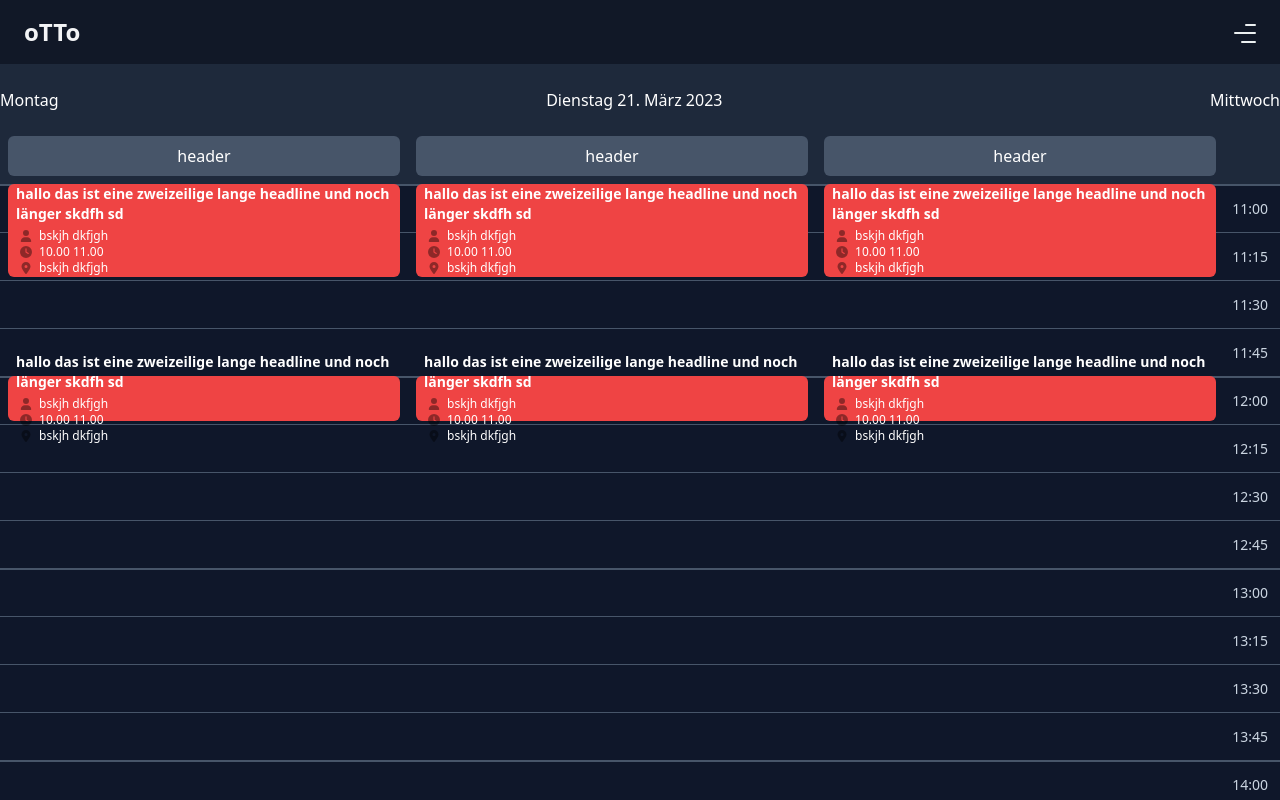
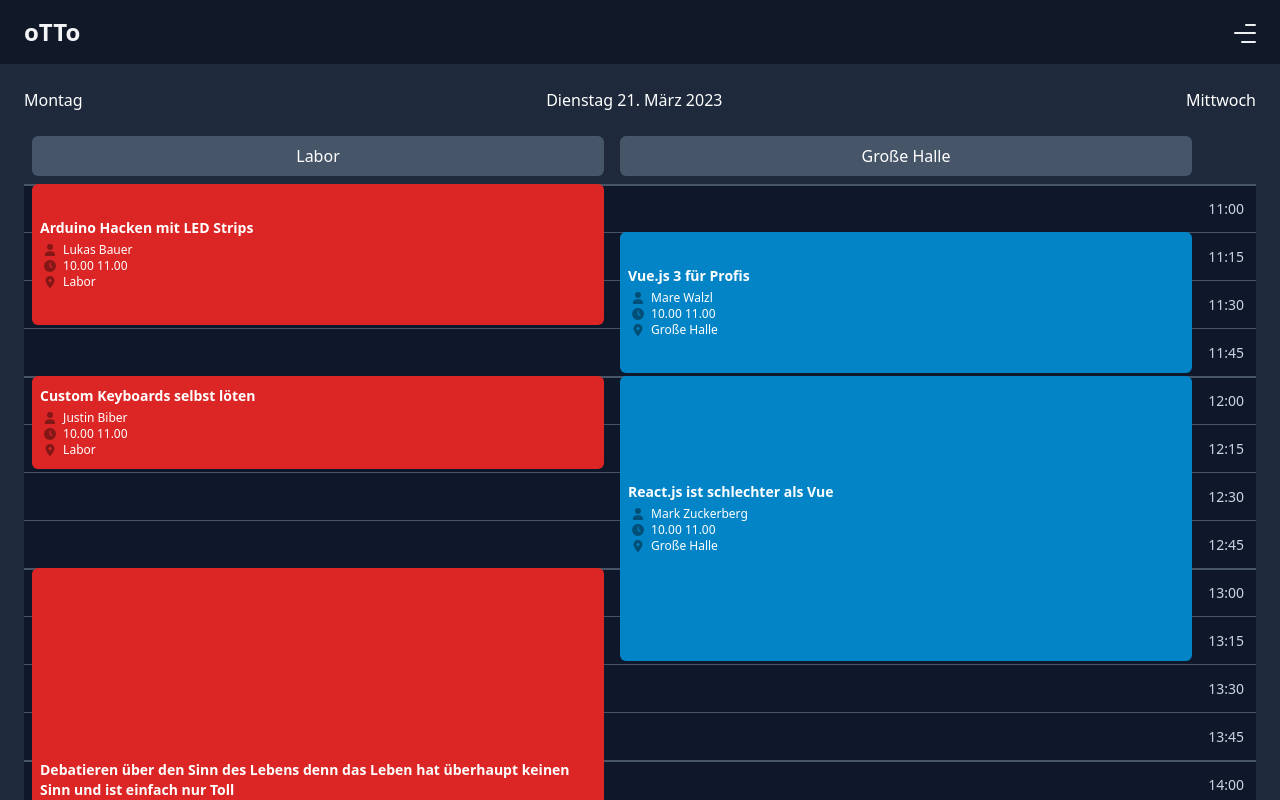
Before and after one commit to mayflower/oTTo, a Vue app in the folder packages/frontend/: page / in a window 1280 px wide. Shown: the top 800 px of the page. Built offline with nearby package versions, Linux system fonts and the light colour scheme.

Commit message:
restructure components for timetable

```diff
--- /dev/null
+++ b/packages/frontend/src/api/sessions.ts
@@ -0,0 +1,48 @@
+export function getRooms() {
+  const rooms = [
+    {
+      name: 'Labor',
+      color: '#dc2626',
+      sessions: [
+        {
+          name: 'Arduino Hacken mit LED Strips',
+          host: 'Lukas Bauer',
+          start: 0,
+          duration: 3
+        },
+        {
+          name: 'Custom Keyboards selbst löten',
+          host: 'Justin Biber',
+          start: 4,
+          duration: 2
+        },
+        {
+          name: 'Debatieren über den Sinn des Lebens denn das Leben hat überhaupt keinen Sinn und ist einfach nur Toll',
+          host: 'Elon Musk',
+          start: 8,
+          duration: 10
+        }
+      ]
+    },
+    {
+      name: 'Große Halle',
+      color: '#0284c7',
+      sessions: [
+        {
+          name: 'Vue.js 3 für Profis',
+          host: 'Mare Walzl',
+          start: 1,
+          duration: 3
+        },
+        {
+          name: 'React.js ist schlechter als Vue',
+          host: 'Mark Zuckerberg',
+          start: 4,
+          duration: 6
+        }
+      ]
+    }
+  ]
+
+  return rooms
+}
--- /dev/null
+++ b/packages/frontend/src/components/TimelineComponent.vue
@@ -0,0 +1,53 @@
+<template>
+  <div>
+    <div
+      v-for="time in times"
+      :key="time.toString()"
+      class="border-t border-slate-600 flex justify-end items-center h-12 bg-slate-900 p-3 text-sm text-slate-300"
+      :class="{ 'border-t-2': time.getMinutes() === 0 }"
+    >
+      {{ time.toLocaleTimeString('de-DE', { hour: '2-digit', minute: '2-digit' }) }}
+    </div>
+    <div class="z-10 absolute h-0.5 bg-slate-100 w-full" :style="`top: ${timelineToNowDiff}rem`">
+      <div class="h-3.5 aspect-square rounded-full bg-slate-100 -mt-1.5 -ml-2"></div>
+    </div>
+  </div>
+</template>
+
+<script setup lang="ts">
+import { eachMinuteOfInterval, differenceInMinutes } from 'date-fns'
+import { computed, onUnmounted, ref } from 'vue'
+
+const props = defineProps(['start', 'end'])
+
+function generateTimelineArray() {
+  const result = eachMinuteOfInterval(
+    {
+      start: props.start,
+      end: props.end
+    },
+    { step: 15 }
+  )
+  return result
+}
+const times = generateTimelineArray()
+
+const now = ref(new Date())
+
+const interval = setInterval(() => {
+  const newDate = new Date()
+  if (newDate.getSeconds() === 0) {
+    now.value = newDate
+  }
+}, 1000)
+
+const timelineToNowDiff = computed(() => {
+  const diff = differenceInMinutes(now.value, props.start)
+  const remDistance = (3 / 15) * diff
+  return remDistance
+})
+
+onUnmounted(() => {
+  clearInterval(interval)
+})
+</script>
--- a/packages/frontend/src/components/TimetableSlotComponent.vue
+++ b/packages/frontend/src/components/TimetableSlotComponent.vue
@@ -1,5 +1,5 @@
 <template>
-  <div class="flex flex-col justify-center">
+  <div class="flex flex-col justify-center overflow-hidden">
     <div>
       <span class="text-sm font-bold line-clamp-2">{{ title }}</span>
       <div class="flex flex-col text-xs mt-1">
--- a/packages/frontend/src/views/TimeTableView.vue
+++ b/packages/frontend/src/views/TimeTableView.vue
@@ -1,45 +1,37 @@
 <template>
-  <div class="container mx-auto">
+  <div class="container mx-auto px-6">
     <div class="flex justify-between h-10 items-center my-4">
       <div>Montag</div>
       <div>Dienstag 21. März 2023</div>
       <div>Mittwoch</div>
     </div>
     <div class="relative mt-16">
-      <div>
-        <div
-          v-for="time in times"
-          :key="time.toString()"
-          class="border-t border-slate-600 flex justify-end items-center h-12 bg-slate-900 p-3 text-sm text-slate-300"
-          :class="{ 'border-t-2': time.getMinutes() === 0 }"
-        >
-          {{ time.toLocaleTimeString('de-DE', { hour: '2-digit', minute: '2-digit' }) }}
-        </div>
-        <div class="absolute h-0.5 bg-slate-100 w-full" :style="`top: ${timelineToNowDiff}rem`">
-          <div class="h-3.5 aspect-square rounded-full bg-slate-100 -mt-1.5 -ml-2"></div>
-        </div>
-      </div>
+      <TimelineComponent :start="timelineStart" :end="timelineEnd" />
       <div class="absolute flex w-full pr-14 -top-14">
-        <div class="flex-1 p-2" v-for="item in [0, 1, 2]" :key="item">
+        <div class="flex-1 p-2" v-for="room in rooms" :key="room.name">
           <div>
-            <div class="bg-slate-600 p-2 rounded-md text-center">header</div>
+            <div class="bg-slate-600 p-2 rounded-md text-center">{{ room.name }}</div>
           </div>
         </div>
       </div>
       <div class="absolute flex w-full pr-14 top-0">
-        <div class="flex-1 px-2" v-for="item in [0, 1, 2]" :key="item">
+        <div class="flex-1 px-2" v-for="room in rooms" :key="room.name">
           <div class="relative">
             <TimetableSlotComponent
               class="w-full bg-red-500 p-2 rounded-md absolute"
-              :style="`height: ${session.duration * 3 - 0.2}rem; top: ${session.start * 3}rem`"
-              v-for="session in sessions"
+              :style="{
+                height: session.duration * 3 - 0.2 + 'rem',
+                top: session.start * 3 + 'rem',
+                backgroundColor: room.color
+              }"
+              v-for="session in room.sessions"
               :key="session.name"
-              title="hallo das ist eine zweizeilige lange headline und noch länger skdfh sd"
-              host="bskjh dkfjgh"
-              room="bskjh dkfjgh"
+              :title="session.name"
+              :host="session.host"
+              :room="room.name"
               start="10.00"
               end="11.00"
-              >
+            >
             </TimetableSlotComponent>
           </div>
         </div>
@@ -49,55 +41,12 @@
 </template>
 
 <script setup lang="ts">
-import { eachMinuteOfInterval, differenceInMinutes } from 'date-fns'
-import { computed, onUnmounted, ref } from 'vue'
 import TimetableSlotComponent from '@/components/TimetableSlotComponent.vue'
+import { getRooms } from '@/api/sessions'
+import TimelineComponent from '@/components/TimelineComponent.vue'
 
 const timelineStart = new Date(2023, 2, 27, 11)
 const timelineEnd = new Date(2023, 2, 27, 16)
 
-function generateTimelineArray() {
-  const result = eachMinuteOfInterval(
-    {
-      start: timelineStart,
-      end: timelineEnd
-    },
-    { step: 15 }
-  )
-
-  return result
-}
-const times = generateTimelineArray()
-
-const sessions = [
-  {
-    name: 'coole session',
-    start: 0,
-    duration: 2
-  },
-  {
-    name: 'coole session',
-    start: 4,
-    duration: 1
-  }
-]
-
-const now = ref(new Date())
-
-const interval = setInterval(() => {
-  const newDate = new Date()
-  if (newDate.getSeconds() === 0) {
-    now.value = newDate
-  }
-}, 1000)
-
-const timelineToNowDiff = computed(() => {
-  const diff = differenceInMinutes(now.value, timelineStart)
-  const remDistance = (3 / 15) * diff
-  return remDistance
-})
-
-onUnmounted(() => {
-  clearInterval(interval)
-})
+const rooms = getRooms()
 </script>
```
